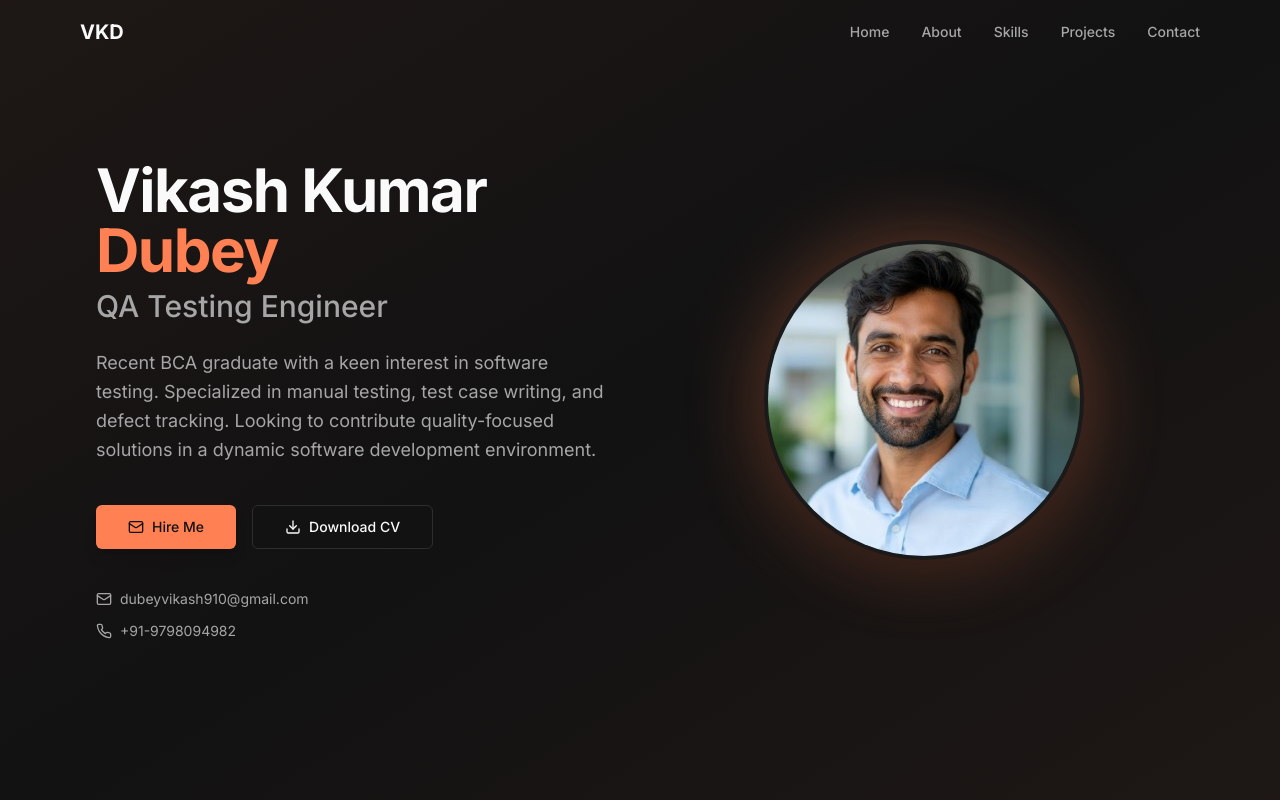
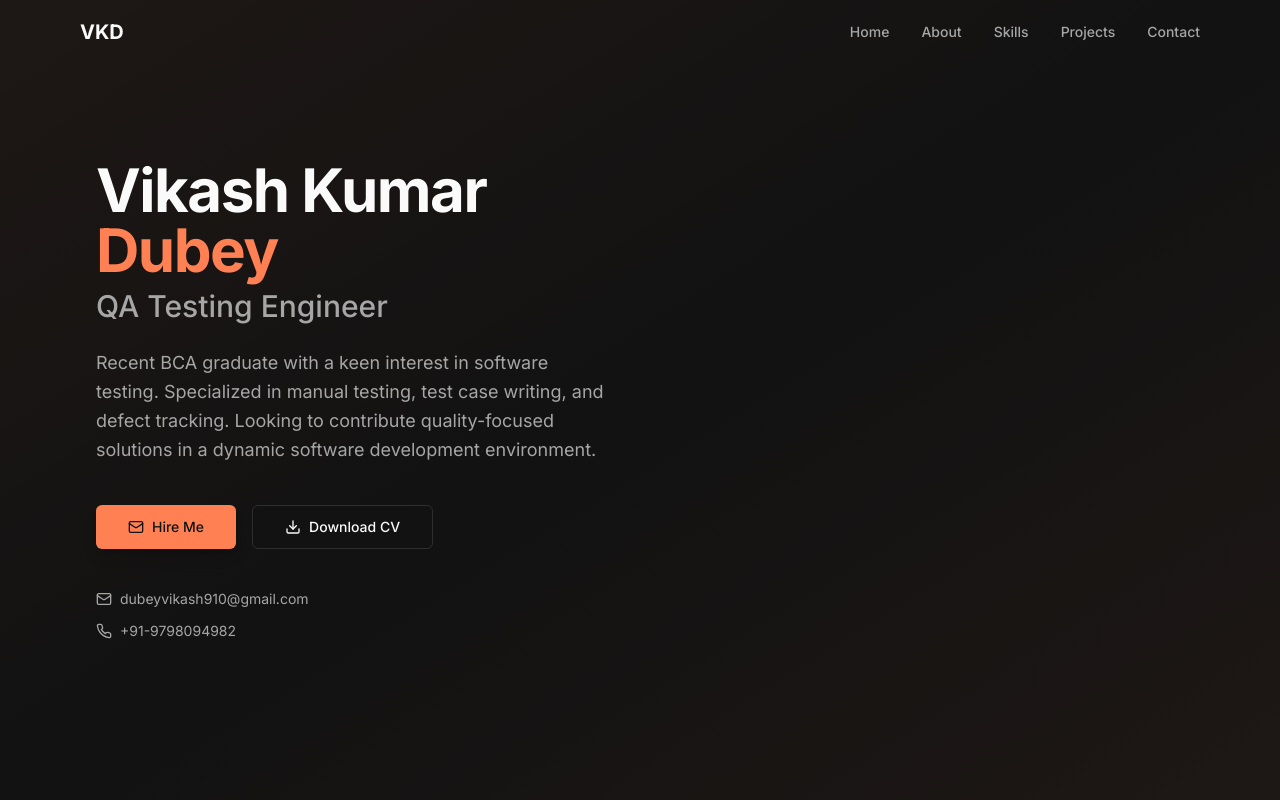
Before and after one commit to vikashDubey910/vikash-qa-folio, a React (Vite) app: page / in a window 1280 px wide. Shown: the top 800 px of the page. Built offline with nearby package versions, Linux system fonts and the light colour scheme; the HTML template or start-up script is replaced by a standard one.

Commit message:
Visual edit in Lovable
Edited UI in Lovable

```diff
--- a/src/components/Hero.tsx
+++ b/src/components/Hero.tsx
@@ -1,10 +1,8 @@
 import { Button } from "@/components/ui/button";
 import { Download, Mail, Phone } from "lucide-react";
 import profileImage from "@/assets/vikash-profile.jpg";
-
 const Hero = () => {
-  return (
-    <section id="home" className="min-h-screen flex items-center justify-center px-4 py-20 bg-gradient-to-br from-primary/5 via-background to-accent/5">
+  return <section id="home" className="min-h-screen flex items-center justify-center px-4 py-20 bg-gradient-to-br from-primary/5 via-background to-accent/5">
       <div className="container max-w-6xl">
         <div className="grid md:grid-cols-2 gap-12 items-center">
           <div className="space-y-6 order-2 md:order-1">
@@ -51,17 +49,11 @@ const Hero = () => {
           <div className="order-1 md:order-2 flex justify-center">
             <div className="relative">
               <div className="absolute inset-0 bg-gradient-to-br from-primary to-accent rounded-full blur-2xl opacity-20 animate-pulse" />
-              <img
-                src={profileImage}
-                alt="Vikash Kumar Dubey - QA Engineer"
-                className="relative w-64 h-64 md:w-80 md:h-80 rounded-full object-cover border-4 border-card shadow-2xl"
-              />
+
             </div>
           </div>
         </div>
       </div>
-    </section>
-  );
+    </section>;
 };
-
 export default Hero;
```
